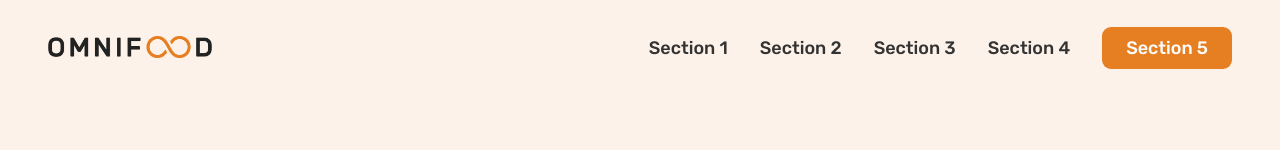
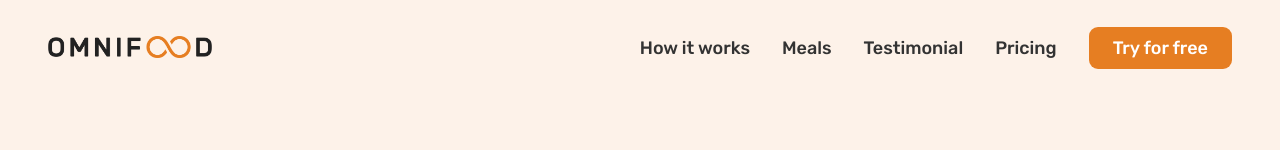
Before and after one commit to srshaheen/omnifood-html-css, a plain HTML site: page index.html in a window 1280 px wide. Shown: the top 150 px of the page. Drawn offline with nearby package versions, Linux system fonts and the light colour scheme.

Commit message:
navigation updated

```diff
--- a/css/style.css
+++ b/css/style.css
@@ -552,7 +552,7 @@
 
 /* cta section */
 .section-cta {
-  padding: 9.6rem 0 12.8rem 0;
+  padding: 4.8rem 0 12.8rem 0;
 }
 
 .cta {
--- a/index.html
+++ b/index.html
@@ -20,11 +20,11 @@
       </a>
       <nav class="main-nav">
         <ul class="main-nav-list">
-          <li><a class="main-nav-link" href="#">Section 1</a></li>
-          <li><a class="main-nav-link" href="#">Section 2</a></li>
-          <li><a class="main-nav-link" href="#">Section 3</a></li>
-          <li><a class="main-nav-link" href="#">Section 4</a></li>
-          <li><a class="main-nav-link nav-cta" href="#">Section 5</a></li>
+          <li><a class="main-nav-link" href="#">How it works</a></li>
+          <li><a class="main-nav-link" href="#">Meals</a></li>
+          <li><a class="main-nav-link" href="#">Testimonial</a></li>
+          <li><a class="main-nav-link" href="#">Pricing</a></li>
+          <li><a class="main-nav-link nav-cta" href="#">Try for free</a></li>
         </ul>
       </nav>
     </header>
```
